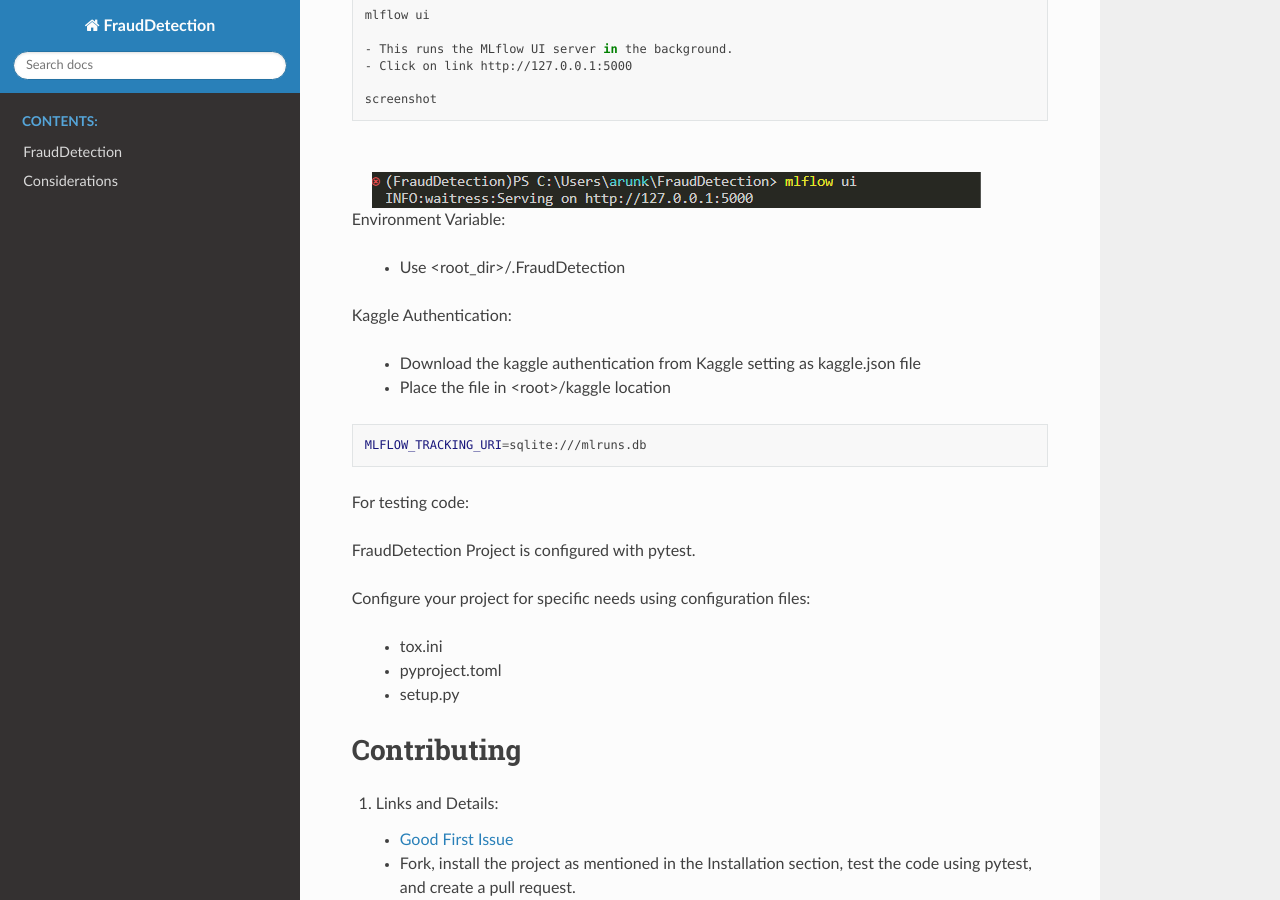
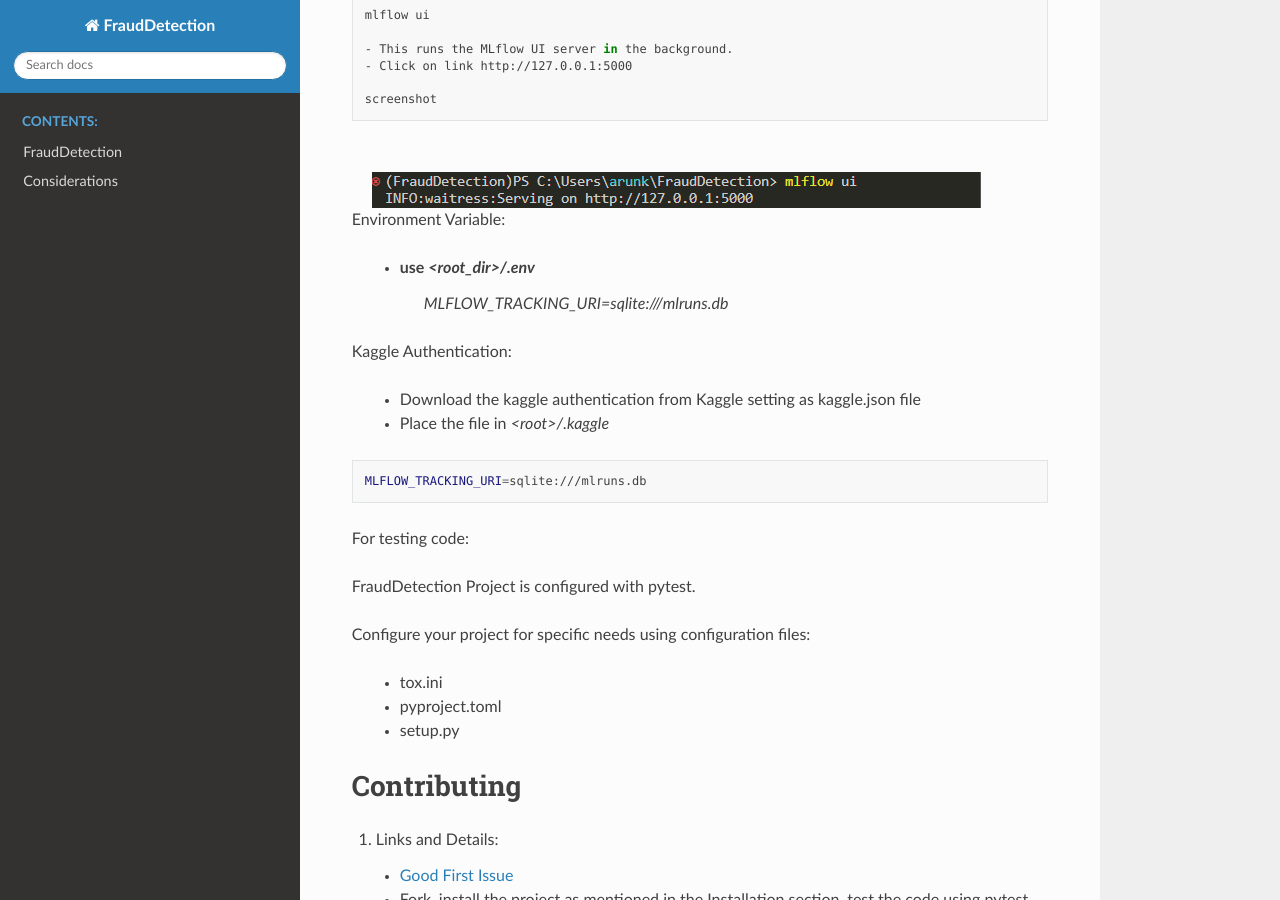
Before and after one commit to ArunKhare/FraudDetection, a Sphinx documentation site: the page built from docs/README.rst, in a window 1280 px wide and 900 px high, scrolled down 2036 px. Built offline with Sphinx 7.4.7 and the Read the Docs theme 2.0.0, drawn with Linux system fonts in a browser that asks for light colours; pages that are not in the unit, such as notebooks, are missing from menus.

Commit message:
update mlflow uri

```diff
--- a/docs/README.rst
+++ b/docs/README.rst
@@ -107,12 +107,13 @@ Running MLflow UI:
 
 Environment Variable:
 
-    - Use <root_dir>/.FraudDetection
+    - use *<root_dir>/.env*
+        *MLFLOW_TRACKING_URI=sqlite:///mlruns.db*
 
 Kaggle Authentication:
 
     - Download the kaggle authentication from Kaggle setting as kaggle.json file
-    - Place the file in <root>/kaggle location
+    - Place the file in *<root>/.kaggle*
 
 .. code-block:: shell
 
```
Also changed, not shown: README.md (+3 -3 lines), 3 other files.
